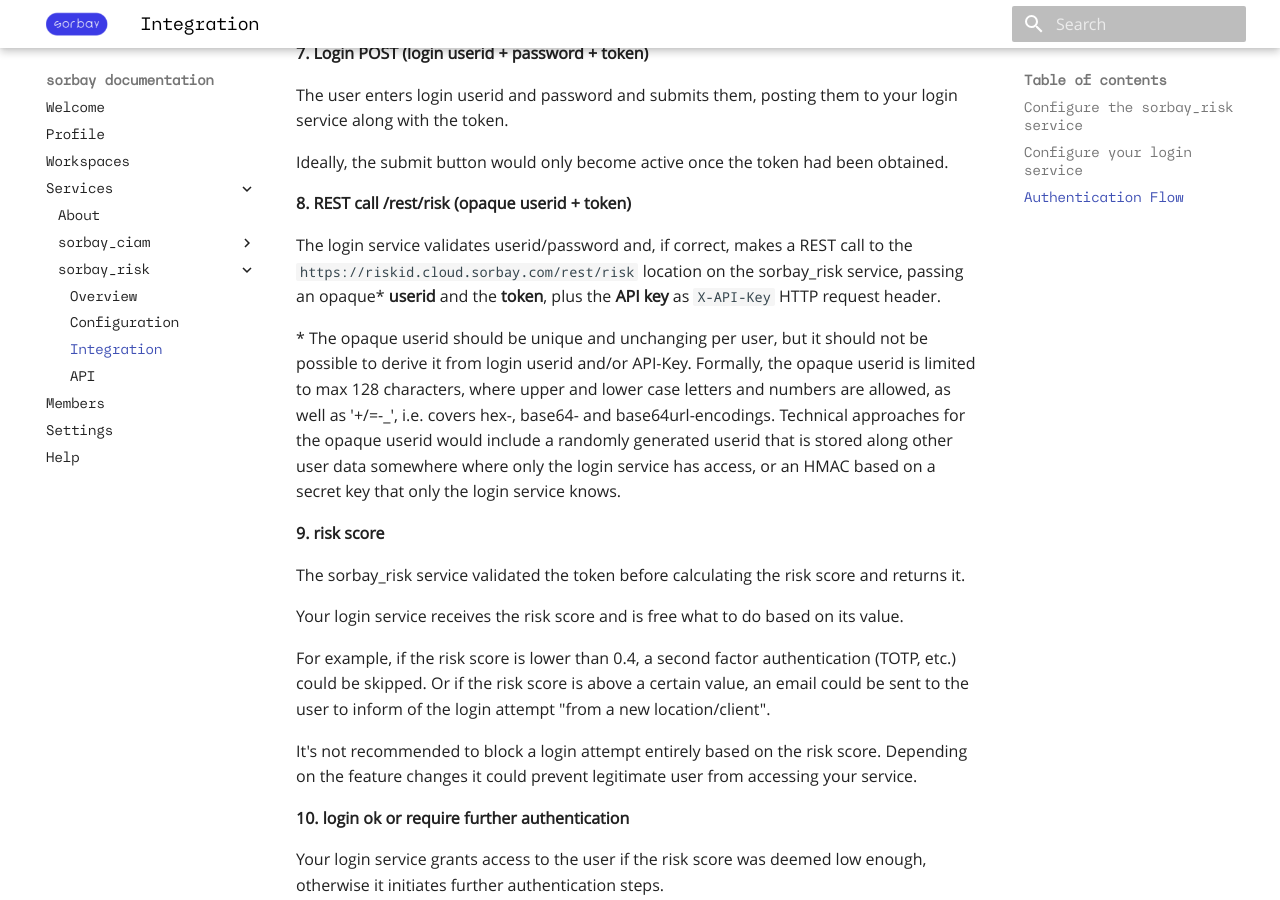
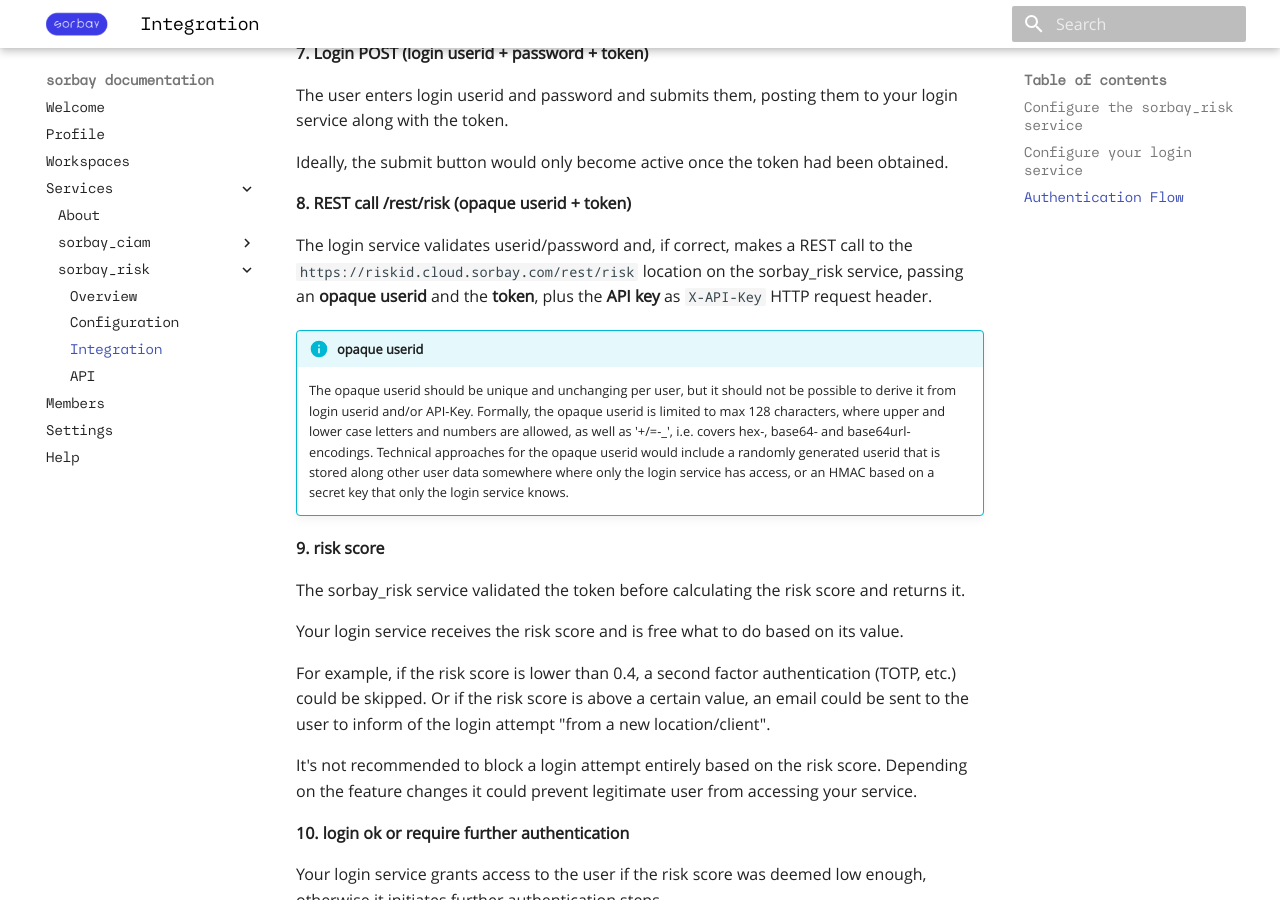
Before and after one commit to sorbay/sorbay-documentation, an MkDocs documentation site: the page built from docs/en/sorbay_risk_integration.md, in a window 1280 px wide and 900 px high, scrolled down 3091 px. Built offline with MkDocs 1.6.1 and Material for MkDocs 9.7.7, drawn with Linux system fonts in a browser that asks for light colours.

Commit message:
reformatted opaque userid note

```diff
--- a/docs/en/sorbay_risk_integration.md
+++ b/docs/en/sorbay_risk_integration.md
@@ -116,18 +116,18 @@
 **8. REST call /rest/risk (opaque userid + token)**
 
 The login service validates userid/password and, if correct, makes a REST call to the `https://riskid.cloud.sorbay.com/rest/risk`
-location on the sorbay_risk service, passing an opaque* **userid** and the **token**, plus the **API key** as `X-API-Key` HTTP request header.
+location on the sorbay_risk service, passing an **opaque userid** and the **token**, plus the **API key** as `X-API-Key` HTTP request header.
 
-&#42; The opaque userid should be unique and unchanging per user,
-but it should not be possible to derive it from login userid and/or API-Key.
-Formally, the opaque userid is limited to max 128 characters,
-where upper and lower case letters and numbers are allowed, as well as '+/=-_',
-i.e. covers hex-, base64- and base64url-encodings.
-Technical approaches for the opaque userid would include
-a randomly generated userid  that is stored along other user data
-somewhere where only the login service has access,
-or an HMAC based on a secret key
-that only the login service knows.
+!!! info "opaque userid"
+    The opaque userid should be unique and unchanging per user,
+    but it should not be possible to derive it from login userid and/or API-Key.
+    Formally, the opaque userid is limited to max 128 characters,
+    where upper and lower case letters and numbers are allowed, as well as '+/=-_',
+    i.e. covers hex-, base64- and base64url-encodings.
+    Technical approaches for the opaque userid would include
+    a randomly generated userid  that is stored along other user data
+    somewhere where only the login service has access,
+    or an HMAC based on a secret key that only the login service knows.
 
 **9. risk score**
 
--- a/mkdocs.yml
+++ b/mkdocs.yml
@@ -29,6 +29,9 @@
           class: mermaid
           format: !!python/name:pymdownx.superfences.fence_code_format
   - attr_list
+  - admonition
+  - pymdownx.details
+  - pymdownx.superfences
 nav:
   - Welcome: 'index.md'
   - Profile: 'profile.md'
```
